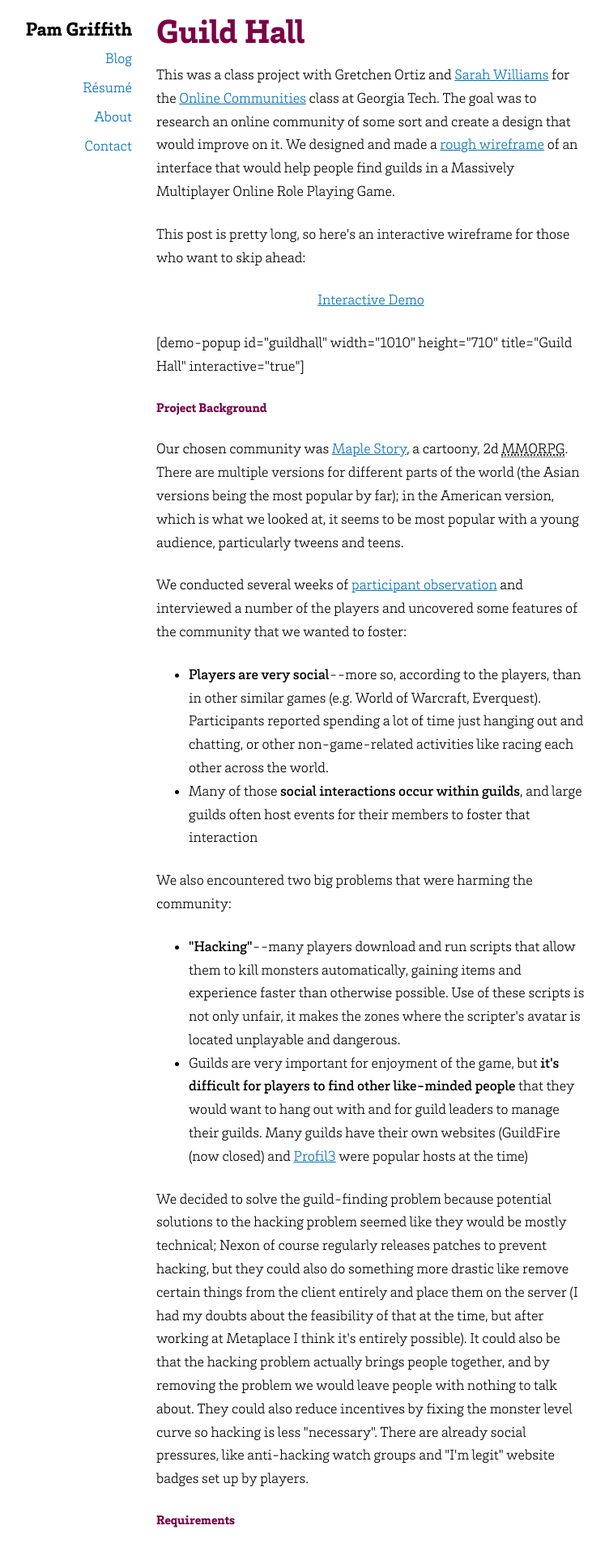
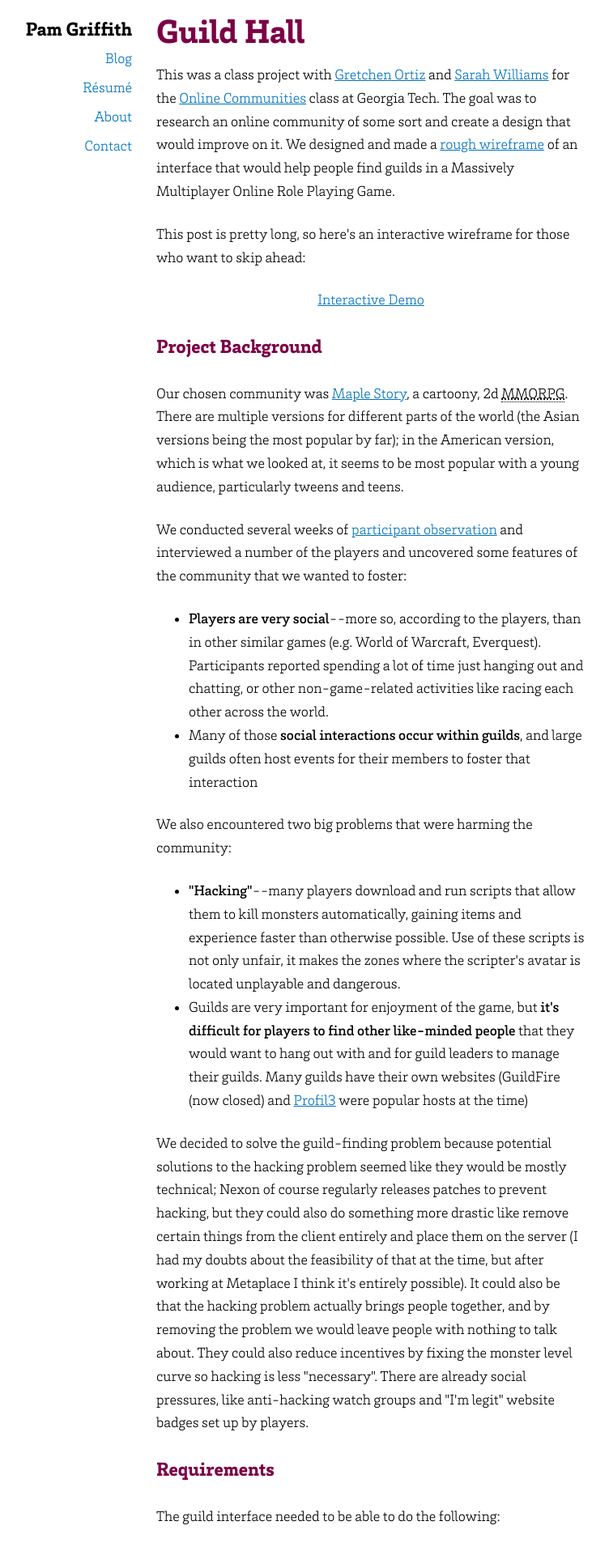
Before and after one commit to pamgriffith/jekyll-test, a Jekyll site: the page built from guild-hall/index.markdown, in a window 1280 px wide. Shown: the top 1916 px of the page at 81% size, without its empty margins (302-1054 px from the left). Built offline with Jekyll 4.4.1, drawn with Linux system fonts in a browser that asks for light colours; some of the changed text lies outside the part shown.

Commit message:
Fixed project page links and layout

```diff
--- a/_sass/_base.scss
+++ b/_sass/_base.scss
@@ -102,7 +102,7 @@
     }
 }
 
-img {
+video, img {
     max-width: 100%;
 }
 
@@ -137,6 +137,14 @@
     padding: 0;
 }
 
+figure {
+    font-size: 14px;
+    font-size: 0.7777777778rem;
+    margin: 0 0 24px;
+    margin: 0 0 1.3333333333rem;
+    font-style: italic;
+}
+
 .form-row {
     margin: 0 0 24px;
     margin: 0 0 1.3333333333rem;
--- a/guild-hall/index.markdown
+++ b/guild-hall/index.markdown
@@ -17,111 +17,175 @@
   MjAxMC0wNC0wOCAxMjoxNDoyNiAtMDQwMA==
 date_gmt: !binary |-
   MjAxMC0wNC0wOCAxOToxNDoyNiAtMDQwMA==
-categories:
-- Uncategorized
-tags: []
-comments: []
 ---
-<p>This was a class project with Gretchen Ortiz and <a href="http://www.linkedin.com/in/sarahestherwilliams">Sarah Williams</a> for the <a href="http://www.cc.gatech.edu/classes/AY2007/cs6470_spring/">Online Communities</a> class at Georgia Tech. The goal was to research an online community of some sort and create a design that would improve on it. We designed and made a <a href="http://www.pamgriffith.net/demo/guildhall">rough wireframe</a> of an interface that would help people find guilds in a Massively Multiplayer Online Role Playing Game.</p>
+<p>This was a class project with <a href="http://www.linkedin.com/in/gretchenortiz">Gretchen Ortiz</a> and <a href="http://www.linkedin.com/in/sarahestherwilliams">Sarah Williams</a> for the <a href="http://www.cc.gatech.edu/classes/AY2007/cs6470_spring/">Online Communities</a> class at Georgia Tech. The goal was to research an online community of some sort and create a design that would improve on it. We designed and made a <a href="{{site.base_url}}/demo/guildhall">rough wireframe</a> of an interface that would help people find guilds in a Massively Multiplayer Online Role Playing Game.</p>
+
 <p>This post is pretty long, so here's an interactive wireframe for those who want to skip ahead:</p>
+
 <p style="text-align: center;"><a class="demo-popup-link demo-popup-id-guildhall download_button" href="/demo/guildhall">Interactive Demo</a></p>
-<p>[demo-popup id="guildhall" width="1010" height="710" title="Guild Hall" interactive="true"]</p>
-<h5>Project Background</h5>
+
+<h2>Project Background</h2>
+
 <p>Our chosen community was <a href="http://maplestory.nexon.net">Maple Story</a>, a cartoony, 2d <abbr title="Massively Multiplayer Online Role-Playing Game">MMORPG</abbr>. There are multiple versions for different parts of the world (the Asian versions being the most popular by far); in the American version, which is what we looked at, it seems to be most popular with a young audience, particularly tweens and teens.</p>
+
 <p>We conducted several weeks of <a href="http://en.wikipedia.org/wiki/Participant_observation">participant observation</a> and interviewed a number of the players and uncovered some features of the community that we wanted to foster:</p>
+
 <ul>
-<li><strong>Players are very social</strong>--more so, according to the players, than in other similar games (e.g. World of Warcraft, Everquest). Participants reported spending a lot of time just hanging out and chatting, or other non-game-related activities like racing each other across the world.</li>
-<li>Many of those<strong> social interactions occur within guilds</strong>, and large guilds often host events for their members to foster that interaction</li>
+	<li><strong>Players are very social</strong>--more so, according to the players, than in other similar games (e.g. World of Warcraft, Everquest). Participants reported spending a lot of time just hanging out and chatting, or other non-game-related activities like racing each other across the world.</li>
+	<li>Many of those<strong> social interactions occur within guilds</strong>, and large guilds often host events for their members to foster that interaction</li>
 </ul>
+
 <p>We also encountered two big problems that were harming the community:</p>
+
 <ul>
-<li><strong>"Hacking"</strong>--many players download and run scripts that allow them to kill monsters automatically, gaining items and experience faster than otherwise possible. Use of these scripts is not only unfair, it makes the zones where the scripter's avatar is located unplayable and dangerous.</li>
-<li>Guilds are very important for enjoyment of the game, but<strong> it's difficult for players to find other like-minded people</strong> that they would want to hang out with and for guild leaders to manage their guilds. Many guilds have their own websites (GuildFire (now closed) and <a href="http://www.profil3.com/">Profil3</a> were popular hosts at the time)</li>
+	<li><strong>"Hacking"</strong>--many players download and run scripts that allow them to kill monsters automatically, gaining items and experience faster than otherwise possible. Use of these scripts is not only unfair, it makes the zones where the scripter's avatar is located unplayable and dangerous.</li>
+	<li>Guilds are very important for enjoyment of the game, but<strong> it's difficult for players to find other like-minded people</strong> that they would want to hang out with and for guild leaders to manage their guilds. Many guilds have their own websites (GuildFire (now closed) and <a href="http://www.profil3.com/">Profil3</a> were popular hosts at the time)</li>
 </ul>
+
 <p>We decided to solve the guild-finding problem because potential solutions to the hacking problem seemed like they would be mostly technical; Nexon of course regularly releases patches to prevent hacking, but they could also do something more drastic like remove certain things from the client entirely and place them on the server (I had my doubts about the feasibility of that at the time, but after working at Metaplace I think it's entirely possible). It could also be that the hacking problem actually brings people together, and by removing the problem we would leave people with nothing to talk about. They could also reduce incentives by fixing the monster level curve so hacking is less "necessary". There are already social pressures, like anti-hacking watch groups and "I'm legit" website badges set up by players.</p>
-<h5>Requirements</h5>
+
+<h2>Requirements</h2>
+
 <p>The guild interface needed to be able to do the following:</p>
+
 <ul>
-<li>Allow guilds to find members of the right level range, interests, etc. who are looking for a guild</li>
-<li>Allow players to find a guild that looks worth joining</li>
+	<li>Allow guilds to find members of the right level range, interests, etc. who are looking for a guild</li>
+	<li>Allow players to find a guild that looks worth joining</li>
 </ul>
+
 <p>This interface could either be within the game or a separate, unaffiliated website. There are already several external websites that allow guilds to have profiles and forums, but they're not really focused around recruiting and they're not helpful for players who don't know about them or are only on one but not the others. An official, consolidated, in-game interface seemed like the better option.</p>
+
 <p>The downside of an official interface is that only officially-sanctioned things would be allowed. That means that that hackers looking for a hacker guild would be out of luck, but they would be no worse off than before and we figured the majority of players would be ok with not helping the hackers out there.</p>
+
 <p>An in-game interface would need to match the rest of the Maple Story interface. That means</p>
+
 <ul>
-<li>Low resolution</li>
-<li>Bubbly buttons and bright colors</li>
-<li>Highly graphical</li>
+	<li>Low resolution</li>
+	<li>Bubbly buttons and bright colors</li>
+	<li>Highly graphical</li>
 </ul>
+
 <p>A couple of additional considerations we kept in mind:</p>
+
 <ul>
-<li>Avatar images are very important for individual identity</li>
-<li>Events and event screenshots are very important for guild identity</li>
-<li>Guilds often have strict codes of conduct and member requirements, and often will not recruit new members unless that person has hung out with the group a bunch (we referred to these peoples as "groupies")</li>
+	<li>Avatar images are very important for individual identity</li>
+	<li>Events and event screenshots are very important for guild identity</li>
+	<li>Guilds often have strict codes of conduct and member requirements, and often will not recruit new members unless that person has hung out with the group a bunch (we referred to these peoples as "groupies")</li>
 </ul>
-<h5>Interface Wireframe</h5>
+
+<h2>Interface Wireframe</h2>
+
 <p>This is a rough, early stage wireframe of what the interface might be like. Sizes/positions would likely shift around in higher-fidelity versions as it becomes more clear what will actually fit in the allowed space.</p>
-<h6 id="index">Front page</h6>
-<p>[caption id="attachment_175" align="alignnone" width="994"]<a href="http://www.pamgriffith.net/wp-content/2010/03/index.gif"><img class="size-full wp-image-175" title="Front Page" alt="" src="http://www.pamgriffith.net/wp-content/2010/03/index.gif" width="994" height="693" /></a> Players see this page when they open the guild hall interface[/caption]</p>
-<div id="demo-popup-description-guildhall-index">
+
+<h3 id="index">Front page</h3>
+
+<figure>
+	<img alt="Front Page" src="{{site.base_url}}/uploads/2010/03/index.gif" />
+	<figcaption>Players see this page when they open the guild hall interface</figcaption>
+</figure>
+
 <p>The main interface features a MapleStory/Guild Hall logo, the avatar and guild logo of the player's currently selected character (players may have more than one character on multiple servers, this serves as a reminder of which one the player is using), and buttons to navigate the interface and return to the game.</p>
+
 <p>The goal of the front page is to give the user an <strong>overview of what prominent active guilds are doing</strong>. For an individual, it would give an idea of what guilds might be interesting to join or hang out with. For guild leaders, it would give an ideas for things that his or her guild could do.</p>
+
 <p>The front page will show guild events, including an event that staff chooses to highlight, and featured guilds. The guild rankings already exist, but "guild of the month" and guild events in general would be new features. "Guild of the Month" would be some sort of rotating spotlight of a guild chosen by staff members as somehow prominent or interesting. The choice would be up to staff (or perhaps voter?) discretion.</p>
+
 <p>Guild events are not currently tracked by anything within Maple Story, but they do occur frequently, sometimes with a lot of planning ahead. Guild leaders would have a page in the "Your guild" section to create or edit their guild's events.</p>
-</div>
-<h6 id="Guild-Profile-Description">Guild profile</h6>
-<p>[caption id="attachment_178" align="alignnone" width="994"]<a href="http://www.pamgriffith.net/wp-content/2010/03/Guild-Profile-Description.gif"><img class="size-full wp-image-178" title="Guild Profile Description" alt="" src="http://www.pamgriffith.net/wp-content/2010/03/Guild-Profile-Description.gif" width="994" height="693" /></a> Front page of a guild's profile with description, recruiting status, affiliations, and leaders[/caption]</p>
-<div id="demo-popup-description-guildhall-GuildProfileDescription" title="Guild Profile">
+
+<h3 id="Guild-Profile-Description">Guild profile</h3>
+
+<figure>
+	<img alt="Guild Profile Description" src="{{site.base_url}}/uploads/2010/03/Guild-Profile-Description.gif" />
+	<figcaption>Front page of a guild's profile with description, recruiting status, affiliations, and leaders</figcaption>
+</figure>
+
 <p>Guild profiles include multiple pages for description, roster, events, a forum for current members, and an application form for non-members. All subpages include the tabs and the mini profile on the right with the guild name and logo, member of the month (a rotating spotlight member chosen by guild leaders), a short list of upcoming events, and establishment and recent activity dates. Most of these features came from our overview of guild-created profile sites, which featured these things prominently.</p>
+
 <p>The mini profile allows the guild name and logo to be visible on all subpages of the guild profile and makes the rotating member spotlight very prominent, which could be a nice ego boost for members working hard for their guilds. The brief upcoming events listing provides a quick overview of what the guild is doing and perhaps it and other event listings could even link to the place in the world where the event is happening. The dates provide a pedigree for the guild and show if it's been active lately.</p>
+
 <p><strong>The description page is mostly for players interested in joining</strong>. It's a place for the guild to say what they're all about, whether or not they're looking for new members, and where interested players should go if they want to hang out with the guild. It also has a place for affiliated guilds, which are often arms of a larger meta-guild or otherwise have similar ideologies and work together. Even if the guild isn't recruiting, affiliated guilds may be. Affiliated guilds are not currently an official feature, but many guilds form these alliances and list them on external profiles.</p>
+
 <p>The description page also has a list of the guild leaders that might be useful to both members and non-members, especially if it tied into the existing in-game message system.</p>
+
 <p>Guild leaders would see a button on this page to edit the guild description, official meeting place, recruiting status, and maybe affiliated guilds and member of the month. Member of the month could also be set and displayed on the roster page.</p>
-</div>
-<h6 id="Guild-Profile-Roster">Guild roster</h6>
-<p>[caption id="attachment_182" align="alignnone" width="994"]<a href="http://www.pamgriffith.net/wp-content/2010/03/Guild-Profile-Roster.gif"><img class="size-full wp-image-182" title="Guild Profile Roster" alt="" src="http://www.pamgriffith.net/wp-content/2010/03/Guild-Profile-Roster.gif" width="994" height="693" /></a> The guild roster shows a list of characters in the guild with their avatars, guild ranking, and character occupation[/caption]</p>
-<div id="demo-popup-description-guildhall-GuildProfileRoster" title="Guild Roster">
+
+<h3 id="Guild-Profile-Roster">Guild roster</h3>
+
+<figure>
+	<img alt="Guild Profile Roster" src="{{site.base_url}}/uploads/2010/03/Guild-Profile-Roster.gif" />
+	<figcaption>The guild roster shows a list of characters in the guild with their avatars, guild ranking, and character occupation</figcaption>
+</figure>
+
 <p>The guild roster is another feature that came straight from user-created guild profiles. Members are proud of their guild affiliation and want to show it off, and potential new members may want to see who is in the guild, how big it is, their levels, etc.</p>
+
 <p>This page could potentially tie in with other in-game member management features that guild leaders have access to. Ideally the whole Guild Hall interface with integrate very well with existing guild management and membership features.</p>
-</div>
-<h6 id="Guild-Profile-Events">Guild events</h6>
-<p>[caption id="attachment_179" align="alignnone" width="994"]<a href="http://www.pamgriffith.net/wp-content/2010/03/Guild-Profile-Events.gif"><img class="size-full wp-image-179" title="Guild Profile Events" alt="" src="http://www.pamgriffith.net/wp-content/2010/03/Guild-Profile-Events.gif" width="994" height="693" /></a> The guild's upcoming events and logs of previous events[/caption]</p>
-<div id="demo-popup-description-guildhall-GuildProfileEvents" title="Guild Events">
-<p>We found that<strong> events that guilds organized were important for group-building and identity</strong>. Many guilds liked keeping journals with screenshots of past parties, epic quests, group avatar makeovers, etc. This page allows guilds to promote their upcoming events to their members and optionally to non-members who want to hang out with the guild, and to log previous events so everyone can see the cool things they've been up to. Potential new members would be able to see how active the guild is, if they do fun things, and potentially find and hang out with the guild.</p>
+
+<h3 id="Guild-Profile-Events">Guild events</h3>
+
+<figure>
+	<img alt="Guild Profile Events" src="{{site.base_url}}/uploads/2010/03/Guild-Profile-Events.gif" /></a>
+	<figcaption>The guild's upcoming events and logs of previous events</figcaption>
+</figure>
+
+<p>We found that <strong>events that guilds organized were important for group-building and identity</strong>. Many guilds liked keeping journals with screenshots of past parties, epic quests, group avatar makeovers, etc. This page allows guilds to promote their upcoming events to their members and optionally to non-members who want to hang out with the guild, and to log previous events so everyone can see the cool things they've been up to. Potential new members would be able to see how active the guild is, if they do fun things, and potentially find and hang out with the guild.</p>
+
 <p>Events that are happening at the moment the page is viewed could potentially have a "Join Event" button that would take the player to the event location. However, this would require in-world teleportation, which might not be ok with the game developers. Alternatively, there could just be a "This event is happening now!" indicator and the player would be required to get there by some other means.</p>
+
 <p>Guild leaders would be able to add events, edit them, and write up descriptions of them with screenshots. Upcoming event listings could be created so everyone could see them, members only, or perhaps even only a subset like the leaders.</p>
-</div>
-<h6 id="Guild-Profile-Forum">Guild forum</h6>
-<div id="demo-popup-description-guildhall-GuildProfileForum" title="Guild Forum">
+
+<h3 id="Guild-Profile-Forum">Guild forum</h3>
+
 <p>Guild forums aren't an essential feature for an interface that matches players to guilds, and we did not create a wireframe for it. But most large guilds seem to have them, and if we're creating a comprehensive guild interface this would be the place for it.</p>
+
 <p>For the most part guild forums are for internal communication and discussion. They often feature multiple message boards on different topics, some of which are visible only to guild leaders for internal management discussions. Sometimes they are shared between affiliated guilds or branches of the same guild on different servers.</p>
+
 <p>This tab might be available for non-members too; many very large guilds often have open forums for potential recruits to ask questions and chat with members.</p>
-</div>
-<h6 id="Guild-Profile-Join">Join</h6>
-<p>[caption id="attachment_181" align="alignnone" width="994"]<a href="http://www.pamgriffith.net/wp-content/2010/03/Guild-Profile-Join.gif"><img class="size-full wp-image-181" title="Guild Profile Join" alt="" src="http://www.pamgriffith.net/wp-content/2010/03/Guild-Profile-Join.gif" width="994" height="693" /></a> Recruitment form with the guild member requirements and code of conduct and questions chosen by the guild[/caption]</p>
-<div id="demo-popup-description-guildhall-GuildProfileJoin" title="Join Guild">
+
+<h3 id="Guild-Profile-Join">Join</h3>
+
+<figure>
+	<img alt="Guild Profile Join" src="{{site.base_url}}/uploads/2010/03/Guild-Profile-Join.gif" />
+	<figcaption>Recruitment form with the guild member requirements and code of conduct and questions chosen by the guild</figcaption>
+</figure>
+
 <p>This tab would be visible only to non members and for guild leaders to edit the recruitment questions. Many guilds have stringent participation requirements and strictly enforced codes of conduct, and those appear here. They might also appear on the guild description.</p>
+
 <p>Guilds seem to vary pretty widely in what they want to know about new members, so adding and changing questions should be completely open to the guild. Probably not all guilds will want to customize this, so there could be a default question like "Why do you want to join our guild?"</p>
-</div>
-<h6 id="Guild-Search">Guild search</h6>
-<p>[caption id="attachment_183" align="alignnone" width="994"]<a href="http://www.pamgriffith.net/wp-content/2010/03/Guild-Search.gif"><img class="size-full wp-image-183" title="Guild Search" alt="" src="http://www.pamgriffith.net/wp-content/2010/03/Guild-Search.gif" width="994" height="693" /></a> The search interface for players to find guilds[/caption]</p>
-<div id="demo-popup-description-guildhall-GuildSearch" title="Guild Search">
+
+<h3 id="Guild-Search">Guild search</h3>
+
+<figure>
+	<img alt="Guild Search" src="{{site.base_url}}/uploads/2010/03/Guild-Search.gif" />
+	<figcaption>The search interface for players to find guilds</figcaption>
+</figure>
+
 <p>We took some inspiration for this page from the <a href="http://everquest2.station.sony.com/guilds/guild_search.vm?mode=Default">Everquest II guild search</a> in addition to our interviews. Players can search guild names and descriptions for keywords and find guilds based on size and level and recruiting status. The name, level, recruitment status, modification date, and class distribution would be shown in a list below.</p>
+
 <p>As with the profiles, the last modified date would indicate if the guild were still active. Guilds often recruit by level, so showing average level or level range might indicate if it's a beginner or advanced-player guild or something more well-rounded.</p>
+
 <p>Class distribution would have a diagram that would show if the guild is heavy in one sort of character. We also thought about asking players what they consider themselves to be based on <a href="http://www.mud.co.uk/richard/hcds.htm">Richard Bartle's player types</a>; this chart could also show a distribution of types to indicate if the guild is primarily social or more goal oriented. The diagram could also appear on the guild's profile page.</p>
+
 <p>Clicking a row in the results would take the player to that guild's profile. There would need to be some method to get back to the search results from there, but we have not decided the best place for such a button; perhaps clicking "Guild Search" again would take the player back to the previous search rather than starting over.</p>
-</div>
-<h6 id="Recruit-Search">Recruit search</h6>
-<p>[caption id="attachment_184" align="alignnone" width="994"]<a href="http://www.pamgriffith.net/wp-content/2010/03/Recruit-Search.gif"><img class="size-full wp-image-184" title="Recruit Search" alt="" src="http://www.pamgriffith.net/wp-content/2010/03/Recruit-Search.gif" width="994" height="693" /></a> The search interface for guilds to find new members[/caption]</p>
-<div id="demo-popup-description-guildhall-RecruitSearch" title="Recruit Search">
+
+<h3 id="Recruit-Search">Recruit search</h3>
+
+<figure>
+	<img alt="Recruit Search" src="{{site.base_url}}/uploads/2010/03/Recruit-Search.gif" />
+	<figcaption>The search interface for guilds to find new members</figcaption>
+</figure>
+
 <p>The recruit search page is similar to the guild search page. Guild recruiters can search for players based on name or keywords in their descriptions about themselves, level, character class (e.g. magician, rogue), and <a href="http://http://www.mud.co.uk/richard/hcds.htm">player type</a>. The players' names and other attributes as well as date created and an invite button appear in a list when the form is submitted.</p>
+
 <p>Guilds frequently recruit based on class and level to help with group quests. We added player type because some Maple Story guilds are very social, others are very directed. A guild full of achievers might not want a social player, and the social player might not have any fun in a guild of achievers.</p>
+
 <p>Character creation date can indicate inactivity or hacking: a low level character that was created a long time go probably doesn't get played much, and a high level character that was just created might be cheating. These are both aspects that many guilds care very much about.</p>
+
 <p>The invite button allows guilds to quickly invite a large number of people. Some guild recruiters currently stand around crowded areas and invite everyone who comes by with the desired level and class, since not everyone will be interested in joining. This button provides a similar but more convenient functionality, but it may not be as desirable or necessary with the rest of the Guild Hall interface.</p>
-</div>
-<h6 id="Add-Recruit-Profile">Recruit profiles</h6>
-<div id="demo-popup-description-guildhall-AddRecruitProfile" title="Recruit Profile">
+
+<h3 id="Add-Recruit-Profile">Recruit profiles</h3>
+
 <p>There isn't a mock up of a recruit profile because we needed more research to figure out what else guilds are interested in knowing about new members that a profile might tell them. Certainly it would include the character's name, level, class, avatar, player type, creation date, and last login for the reasons described in the guild search section.</p>
+
 <p>There might also be a more open profile component, but it should be more directed than "Say something about yourself" since many things that might answer that question are irrelevant and possibly even dangerous--many of the players are around 12 years old and from our in-game experiences seem willing to give strangers any information they ask for, including phone numbers. (I tell you, there is nothing that will make you feel like a creep like wandering around a virtual world asking kids for their phone numbers so you can interview them.)</p>
+
 <p>The questions should probably <strong>retain an open answer format to allow personality to show through</strong>, but might be more directed like "What do you like to do in Maple Story?" or "What's your favorite thing about your character class?"</p>
-</div>
```
Also changed, not shown: jsdate/index.markdown (+21 -14 lines), masters-project-online-collaborative-3d-art/index.markdown (+24 -7 lines), portfolio/reminders/index.markdown (+7 -28 lines).
